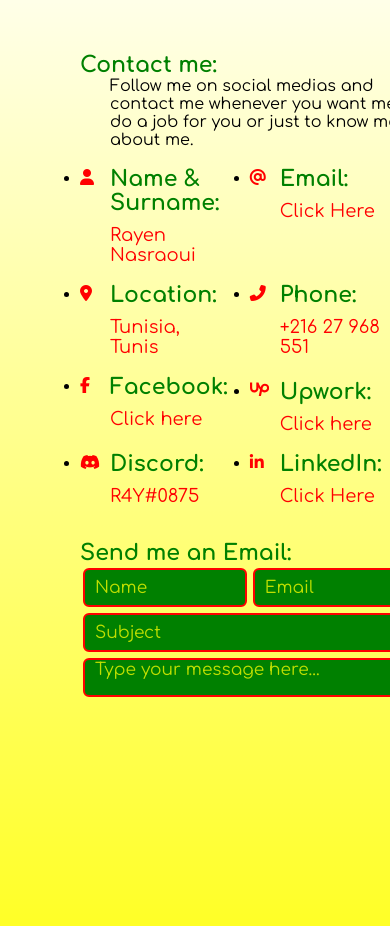
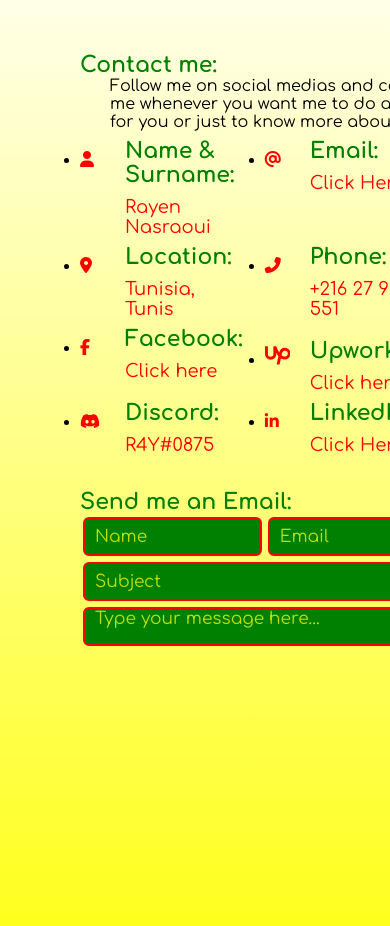
Before and after one commit to R4Y-R4Y/old-website, a plain HTML site: page index.html in a window 390 px wide. Shown: the part 5500-6426 px from the top of the page. Drawn offline with nearby package versions, Linux system fonts and the light colour scheme.

Commit message:
Fixed mobile logo resizing issues

```diff
--- a/style.css
+++ b/style.css
@@ -364,6 +364,7 @@ section{
 .contact .contact-content .icons{
     display: grid;
     grid-template-columns: 50% 50%;
+    justify-content: space-evenly;
 }
 
 .contact .contact-content .icons .row{
@@ -376,7 +377,6 @@ section{
     text-align: center;
 }
 .contact .contact-content .icons .row svg{
-    fill: red;
     zoom: 30%;
 }
 .contact .contact-content .left .head{
@@ -569,4 +569,12 @@ section{
         width: 100%;
         margin-bottom: 35px;
     }
+    .contact .contact-content .left .info{
+        margin-left: 45px;
+        margin-top: -30px;
+        font-size: 20px;
+    }
+    .contact .contact-content .icons .row svg{
+        zoom: 40%;
+    }
 }
```
